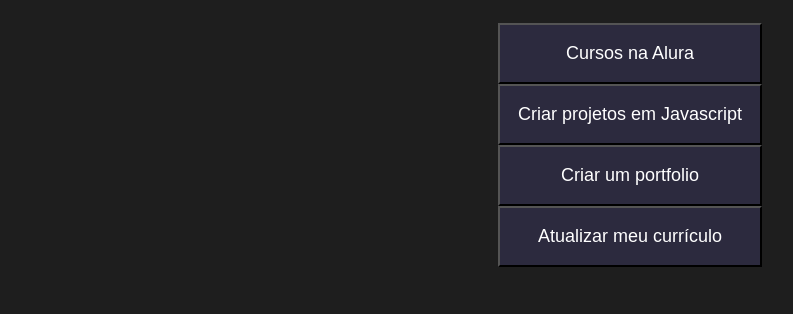
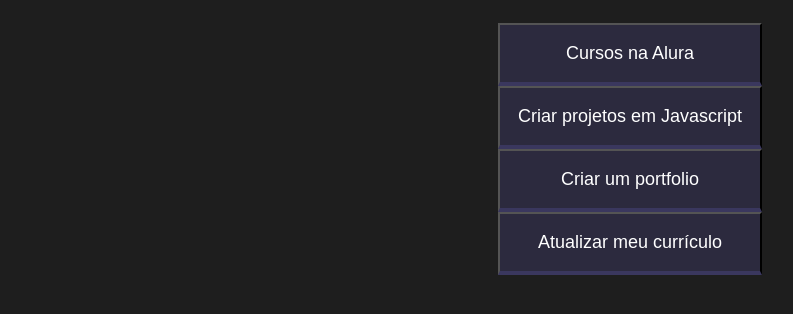
Before and after one commit to henrypedroso/ProjetoVidaHenry, a plain HTML site: page index.html in a window 1280 px wide. Shown: the part 80-394 px from the top of the page, without its empty margins (10-803 px from the left). Drawn offline with Linux system fonts and the light colour scheme.

Commit message:
atualiza

```diff
--- a/style.css
+++ b/style.css
@@ -48,4 +48,5 @@ body {
     font-size: 18px;
     align-items: center;
     width: 100%;
+    border-bottom: 4px solid var(--botao-ativo);
 }
```
